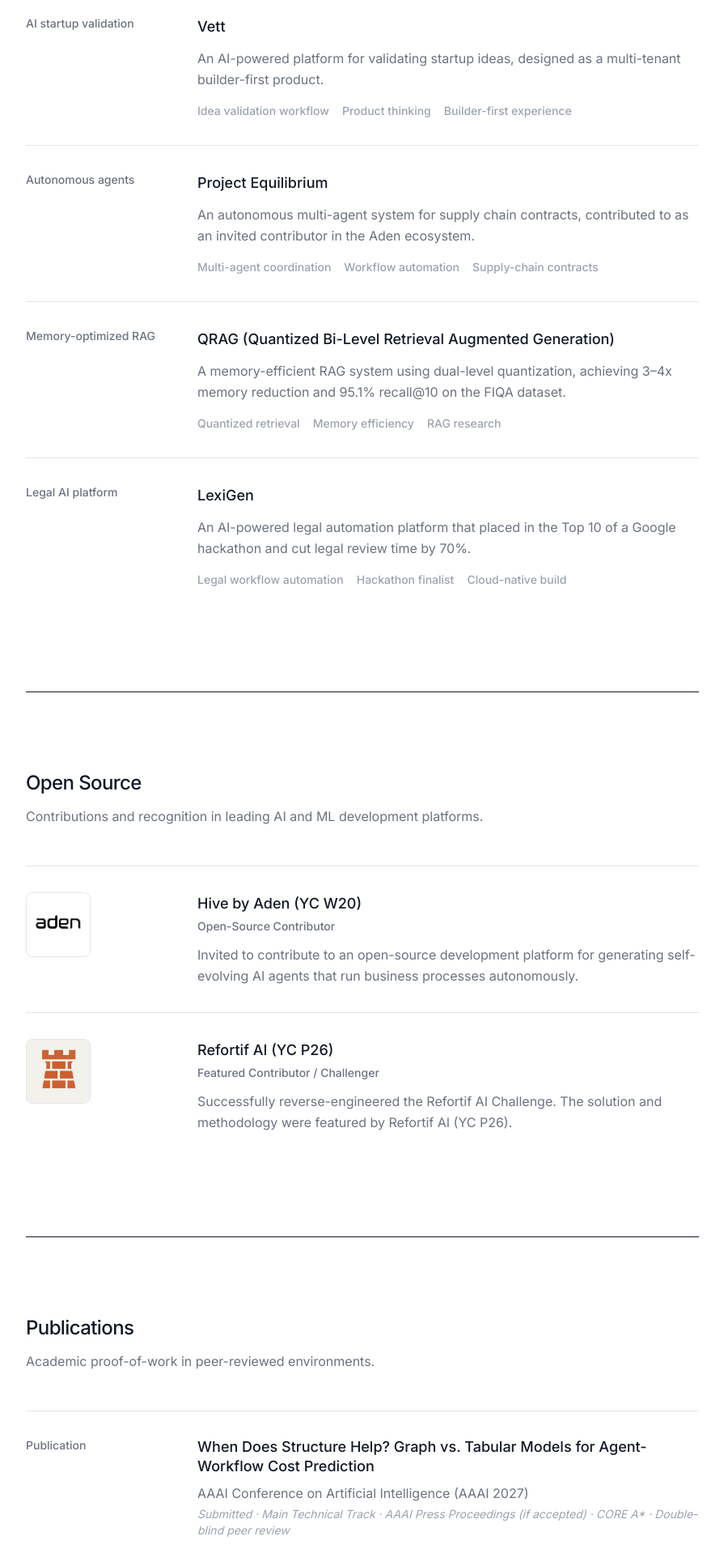
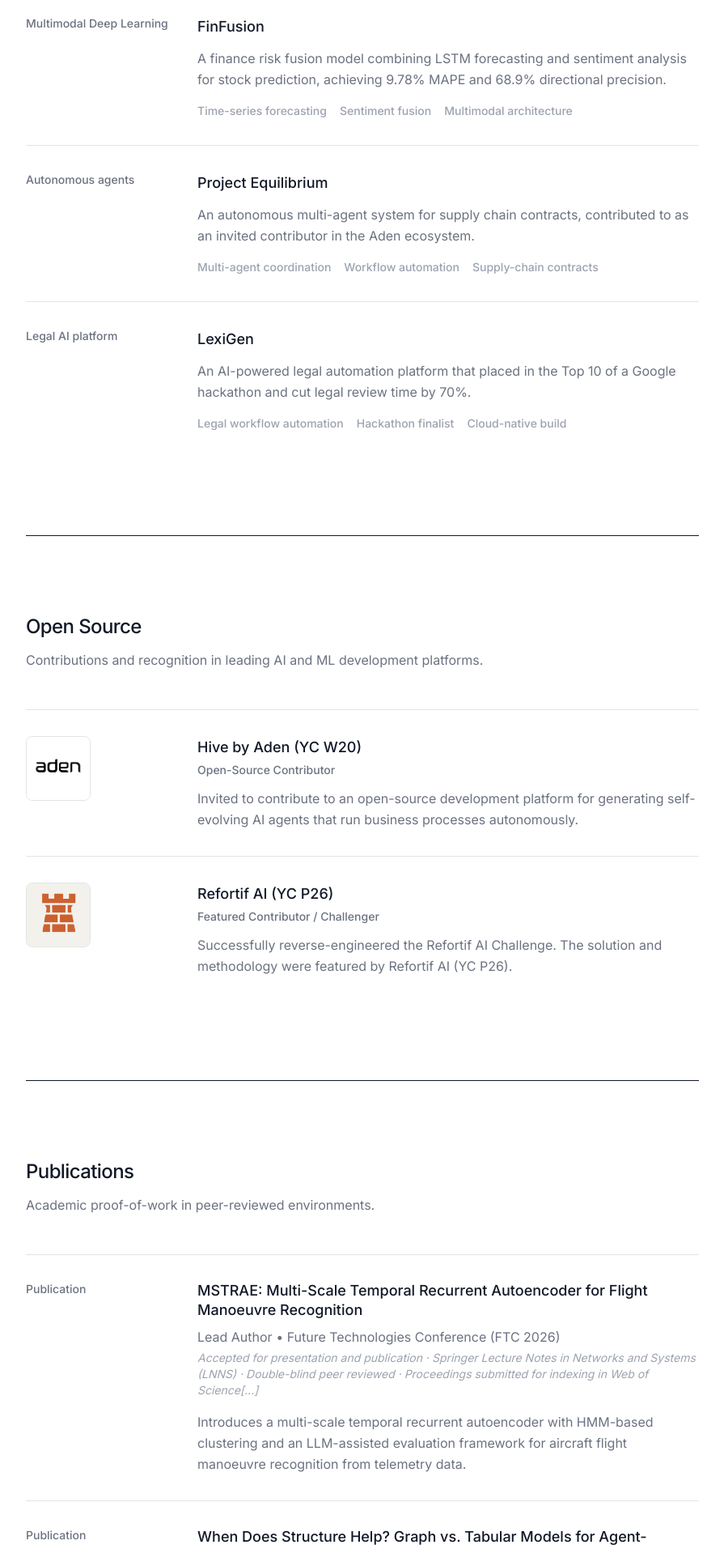
Before and after one commit to adityagirishh/adityagirishh.github.io, a React (Vite) app: page / in a window 1280 px wide. Shown: the part 5000-6913 px from the top of the page at 81% size, without its empty margins (192-1087 px from the left). Built offline with nearby package versions, Linux system fonts and the light colour scheme.

Commit message:
Add QRAG project and update publication entries
Added a new project 'QRAG' and updated publication details.

```diff
--- a/src/data.js
+++ b/src/data.js
@@ -84,6 +84,21 @@
 
 export const projects = [
   {
+
+    name: 'QRAG (Quantized Bi-Level Retrieval Augmented Generation)',
+
+    tag: 'Memory-optimized RAG',
+
+    description:
+
+      'A memory-efficient RAG system using dual-level quantization, achieving 3–4x memory reduction and 95.1% recall@10 on the FIQA dataset.',
+
+    highlights: ['Quantized retrieval', 'Memory efficiency', 'RAG research'],
+
+    link: 'https://github.com/adityagirishh/Quantized-RAG'
+
+  },
+  {
     name: 'OriginScale',
     tag: 'Clustering Research',
     description:
@@ -100,28 +115,11 @@
     link: 'https://github.com/adityagirishh/FinFusion-A-Finance-Risk-Fusion-Model'
   },
   {
-    name: 'Vett',
-    tag: 'AI startup validation',
-    description:
-      'An AI-powered platform for validating startup ideas, designed as a multi-tenant builder-first product.',
-    highlights: ['Idea validation workflow', 'Product thinking', 'Builder-first experience'],
-    link: ''
-  },
-  {
     name: 'Project Equilibrium',
     tag: 'Autonomous agents',
     description:
       'An autonomous multi-agent system for supply chain contracts, contributed to as an invited contributor in the Aden ecosystem.',
-    highlights: ['Multi-agent coordination', 'Workflow automation', 'Supply-chain contracts'],
-    link: 'https://github.com/adityagirishh/Equilibrium'
-  },
-  {
-    name: 'QRAG (Quantized Bi-Level Retrieval Augmented Generation)',
-    tag: 'Memory-optimized RAG',
-    description:
-      'A memory-efficient RAG system using dual-level quantization, achieving 3–4x memory reduction and 95.1% recall@10 on the FIQA dataset.',
-    highlights: ['Quantized retrieval', 'Memory efficiency', 'RAG research'],
-    link: 'https://github.com/adityagirishh/Quantized-RAG'
+    highlights: ['Multi-agent coordination', 'Workflow automation', 'Supply-chain contracts']
   },
   {
     name: 'LexiGen',
@@ -135,21 +133,29 @@
 
 export const publications = [
   {
+    title: "MSTRAE: Multi-Scale Temporal Recurrent Autoencoder for Flight Manoeuvre Recognition",
+    venue: "Lead Author • Future Technologies Conference (FTC 2026)",
+    status: "Accepted",
+    meta: "Accepted for presentation and publication · Springer Lecture Notes in Networks and Systems (LNNS) · Double-blind peer reviewed · Proceedings submitted for indexing in Web of Science[...]",
+    description:
+      "Introduces a multi-scale temporal recurrent autoencoder with HMM-based clustering and an LLM-assisted evaluation framework for aircraft flight manoeuvre recognition from telemetry data."
+  },
+  {
     title: "When Does Structure Help? Graph vs. Tabular Models for Agent-Workflow Cost Prediction",
-    venue: "AAAI Conference on Artificial Intelligence (AAAI 2027)",
+    venue: "Solo Author • AAAI Conference on Artificial Intelligence (AAAI 2027)",
     status: "Under Review",
     meta: "Submitted · Main Technical Track · AAAI Press Proceedings (if accepted) · CORE A* · Double-blind peer review",
     description:
       "Investigates when graph neural networks outperform tabular models for agent-workflow cost prediction, demonstrating across 357K real coding-agent rounds that graph models lose when execution costs do not propagate through workflow structure."
   },
   {
-    title: "MSTRAE: Multi-Scale Temporal Recurrent Autoencoder for Flight Manoeuvre Recognition",
-    venue: "Future Technologies Conference (FTC 2026)",
-    status: "Accepted",
-    meta: "Accepted for presentation and publication · Springer Lecture Notes in Networks and Systems (LNNS) · Double-blind peer reviewed · Proceedings submitted for indexing in Web of Science[...]",
-    description:
-      "Introduces a multi-scale temporal recurrent autoencoder with HMM-based clustering and an LLM-assisted evaluation framework for aircraft flight manoeuvre recognition from telemetry data."
-  }
+title: "Execution State Attribution: From Provenance Records to Causally Sufficient State in Agent Runs",
+venue: "Solo Author • NeurIPS 2026 Workshop on Attribution (ATTRIB)",
+status: "Submitted",
+meta: "Methods Paper · NeurIPS Workshop Submission · Causal Attribution",
+description:
+"Formalizes execution state attribution as recovery of minimal γ-sufficient subsets of runtime state whose resampled complements preserve observed agent behavior, showing that per-step necessity scores fail under conjunctive and redundant dependencies and motivating set-level causal attribution."
+}
 ]
 
 export const writing = [
@@ -181,7 +187,7 @@
 ]
 
 export const academicHighlights = [
-  'GPA : 8.85 / 10',
+  'GPA : 8.86 / 10',
   'B.Tech. in Computer Science, PES University, Bengaluru (2022–2026).',
   'MRD Scholarship (Top 5%) and CNR Scholarship (Top 10%, two-time recipient).',
   'Grand Challenges Impact Lab foreign exchange with the University of Washington and BMS College of Engineering.'
```
